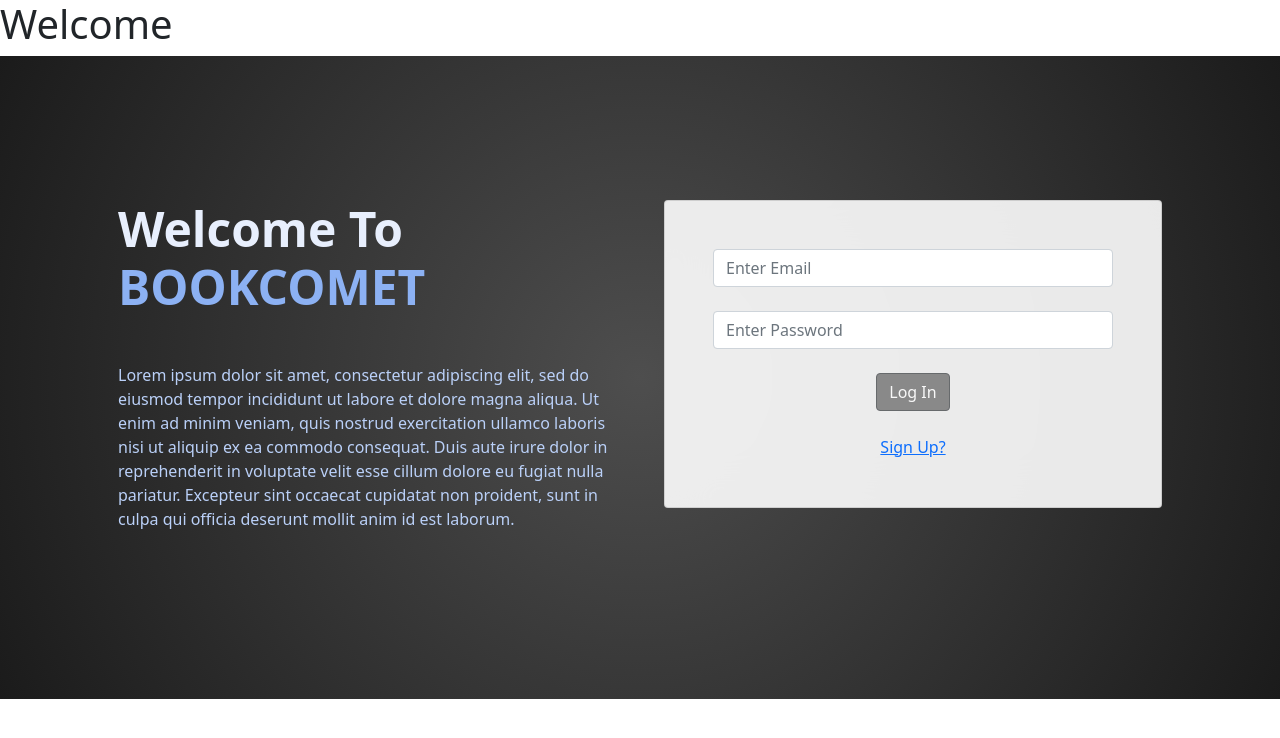
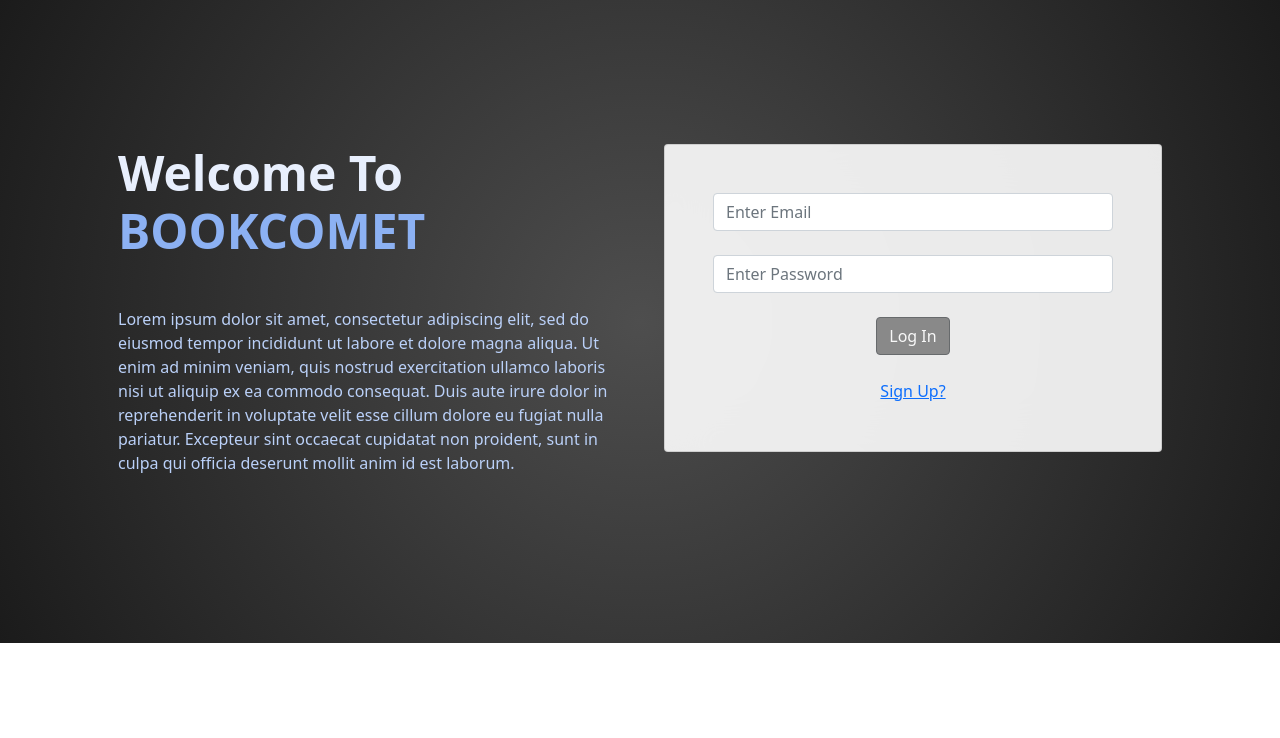
Before and after one commit to Gourab-Goswami/BookLine_frontend, an Angular app: page /login in a window 1280 px wide. Shown: the top 738 px of the page. Built offline with nearby package versions, Linux system fonts and the light colour scheme.

Commit message:
update server.js v3

```diff
--- a/src/app/app-routing.module.ts
+++ b/src/app/app-routing.module.ts
@@ -12,7 +12,7 @@ import { UserProfileComponent } from './user/user-profile/user-profile.component
 
 const routes: Routes = [
   //setting "/login" path as default
-  // { path: '', redirectTo: '/login', pathMatch: 'full' },
+  { path: '', redirectTo: '/login', pathMatch: 'full' },
   { path: 'login', component: LoginComponent },
   { path: 'sign-up', component: SignUpComponent },
 
--- a/src/app/app.component.html
+++ b/src/app/app.component.html
@@ -1,3 +1,2 @@
 <app-header ></app-header>
-<h1>Welcome</h1>
 <router-outlet></router-outlet>
```
